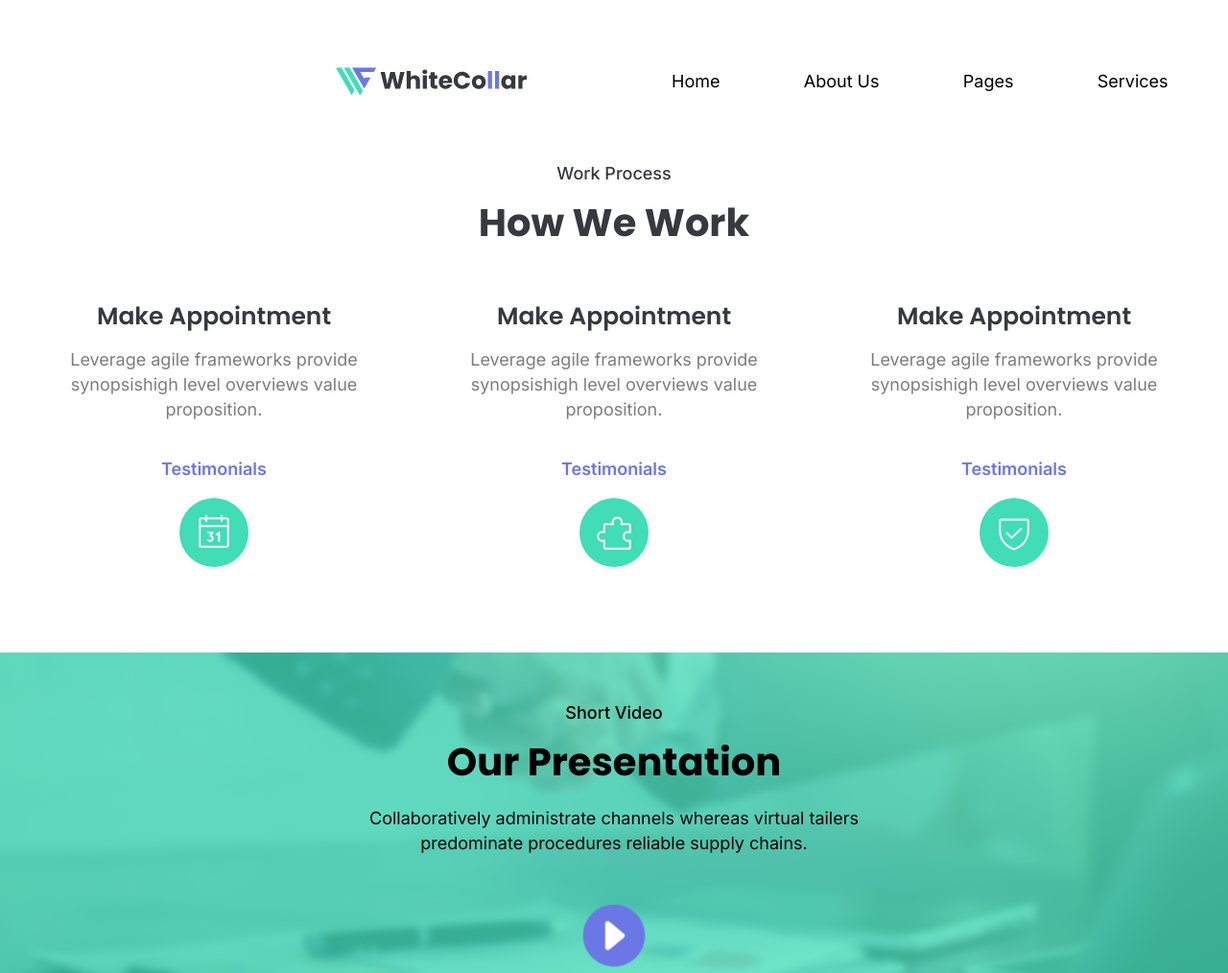
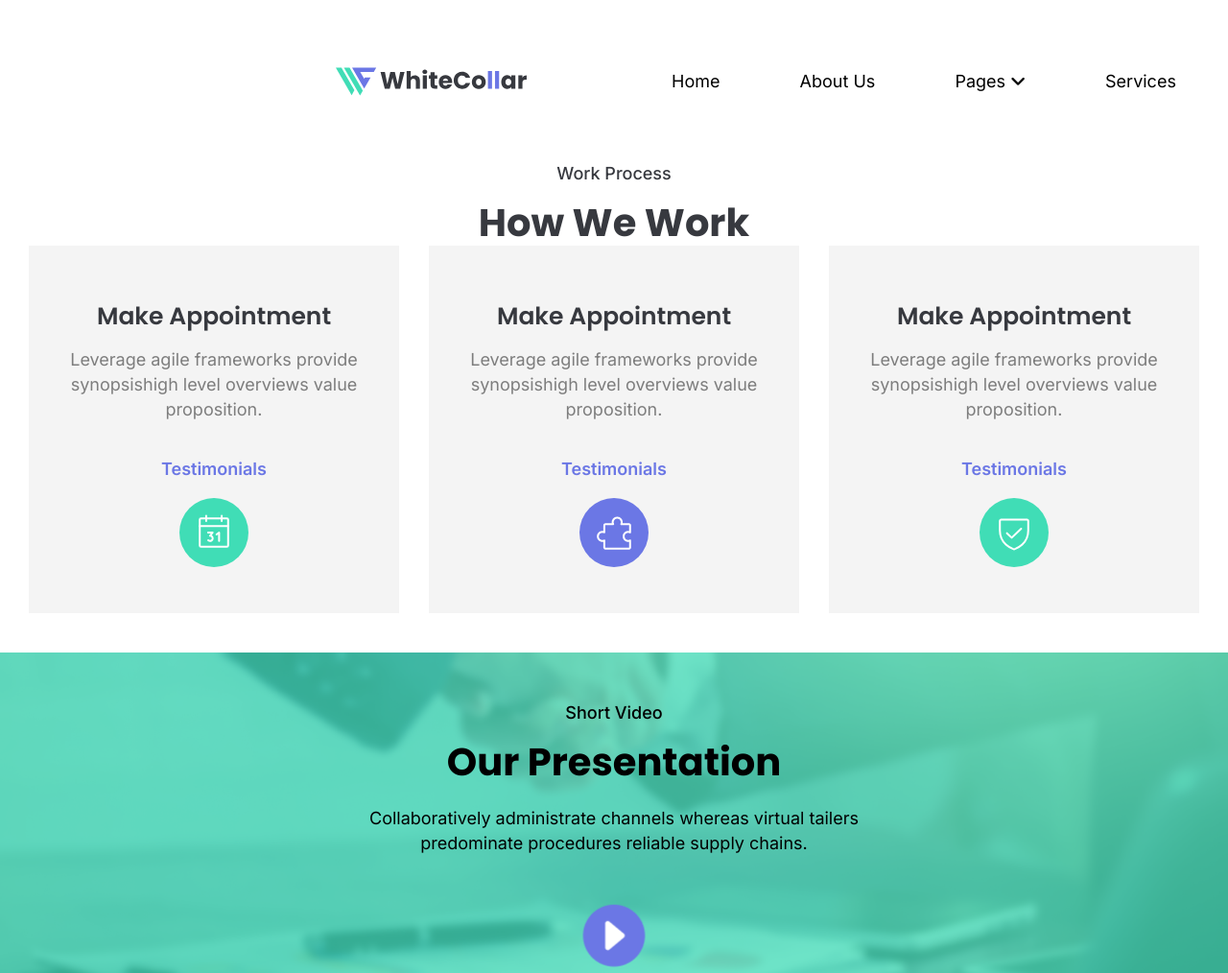
Before and after one commit to TemoKorganashvili/LS7, a plain HTML site: page index.html in a window 1280 px wide. Shown: the top 1014 px of the page at 96% size. Drawn offline with nearby package versions, Linux system fonts and the light colour scheme.

Commit message:
ls7 done

```diff
--- a/index.html
+++ b/index.html
@@ -33,7 +33,7 @@
           <ul class="nav-li">
             <li>Home</li>
             <li>About Us</li>
-            <li>Pages</li>
+            <li>Pages <i class="fa-solid fa-angle-down"></i></li>
             <li>Services</li>
             <li>Blog</li>
             <li>Contact Us</li>
@@ -76,7 +76,7 @@
                 </p>
                 <h6 class="box-h6">Testimonials</h6>
                 <div class="icons-wraper">
-                  <div class="icon">
+                  <div class="icon1">
                     <img src="images/Vector.png" alt="" />
                   </div>
                 </div>
--- a/style/style.css
+++ b/style/style.css
@@ -80,6 +80,7 @@
 .box-1 {
   width: 386px;
   height: 383px;
+  background-color: #f4f4f4;
 }
 .box-2 {
   width: 300px;
@@ -133,6 +134,18 @@
   display: flex;
   justify-content: center;
   align-items: center;
+  background-color: #40ddb6;
+}
+.icon1 {
+  width: 72px;
+  height: 72px;
+  background-color: #40ddb6;
+  border-radius: 100px;
+  margin: 0 auto;
+  display: flex;
+  justify-content: center;
+  align-items: center;
+  background-color: #6b77e5;
 }
 
 .sec-img {
```
Also changed, not shown: images/Ellipse 120.png (added).
